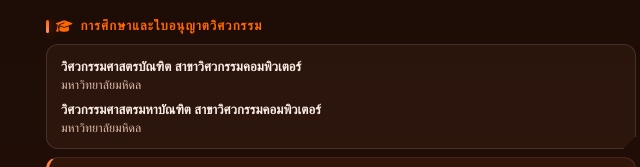
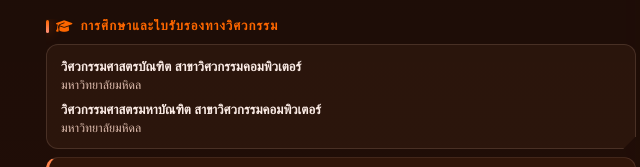
Before and after one commit to BurN1nGSPheRE/BurN1nGSPheRE.github.io, a plain HTML site: page th/index.html in a window 1280 px wide. Shown: the part 914-1081 px from the top of the page, 497-1137 px from the left. Drawn offline with Linux system fonts and the light colour scheme; a web font is replaced by a local one.

Commit message:
Update education section header text

```diff
--- a/th/index.html
+++ b/th/index.html
@@ -1287,7 +1287,7 @@ document.head.appendChild(l);}());
 
                 <!-- Education & Professional Competency -->
                 <div class="section-box cx-reveal cx-lamp">
-                    <div class="section-header"><i class="fa-solid fa-graduation-cap" aria-hidden="true"></i> การศึกษาและใบอนุญาตวิศวกรรม</div>
+                    <div class="section-header"><i class="fa-solid fa-graduation-cap" aria-hidden="true"></i> การศึกษาและใบรับรองทางวิศวกรรม</div>
                     <div class="edu-item">
                         <div class="degree">วิศวกรรมศาสตรบัณฑิต สาขาวิศวกรรมคอมพิวเตอร์</div>
                         <div class="univ">มหาวิทยาลัยมหิดล</div>
```
